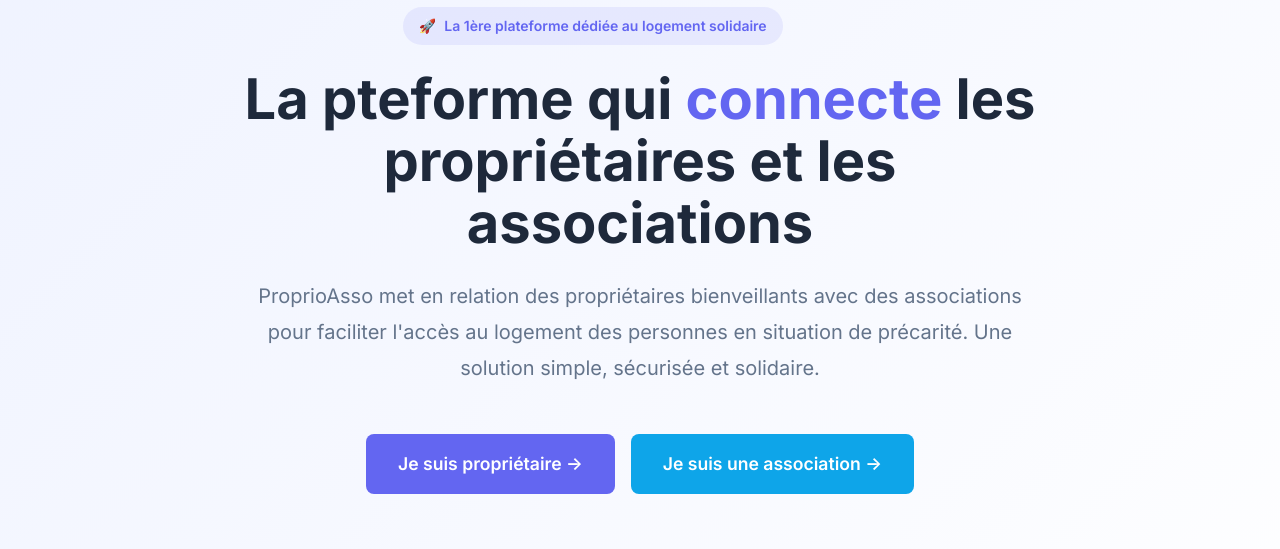
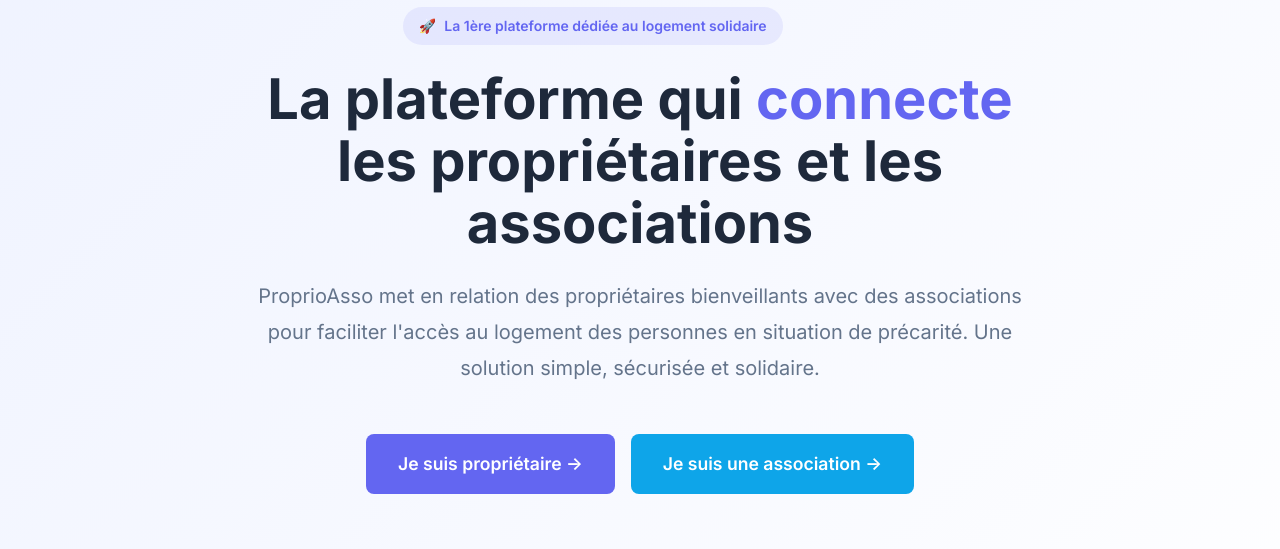
Before and after one commit to andrianasolojeanmichel-bit/stackblitz-starters-fk7rq4da, a website: page index.html in a window 1280 px wide. Shown: the part 251-800 px from the top of the page. Drawn offline with Linux system fonts and the light colour scheme.

Commit message:
Correction fautes d'orthographe

```diff
--- a/index.html
+++ b/index.html
@@ -838,7 +838,7 @@
                 <path d="M25 65L45 28L65 65" stroke="white" stroke-width="2" stroke-linecap="round" stroke-linejoin="round" opacity="0.6"/>
             </svg>
 
-            <h1>La pteforme qui <span>connecte</span> les propriétaires et les associations</h1>
+            <h1>La plateforme qui <span>connecte</span> les propriétaires et les associations</h1>
             <p class="hero-subtitle">
                 ProprioAsso met en relation des propriétaires bienveillants avec des associations
                 pour faciliter l'accès au logement des personnes en situation de précarité.
```
